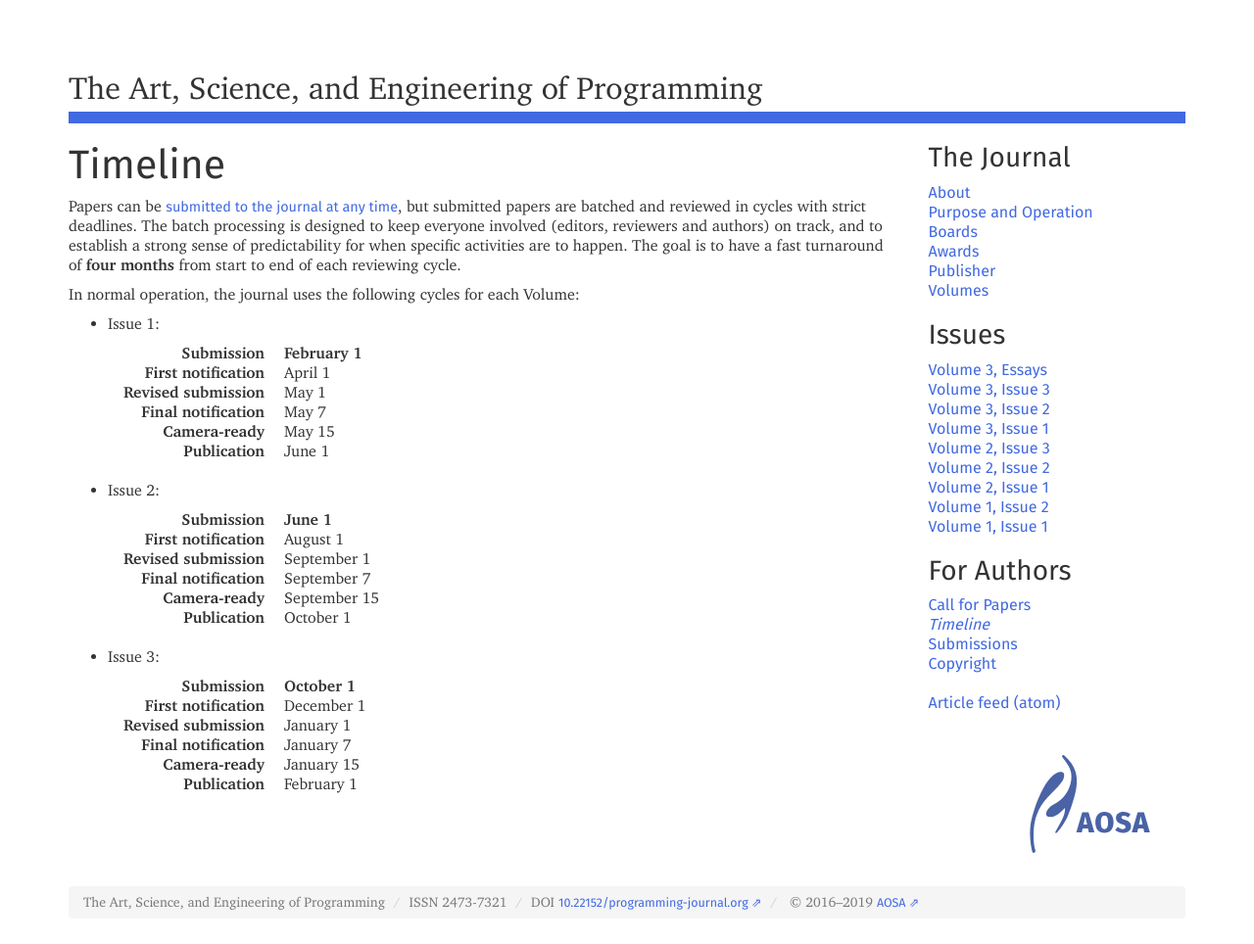
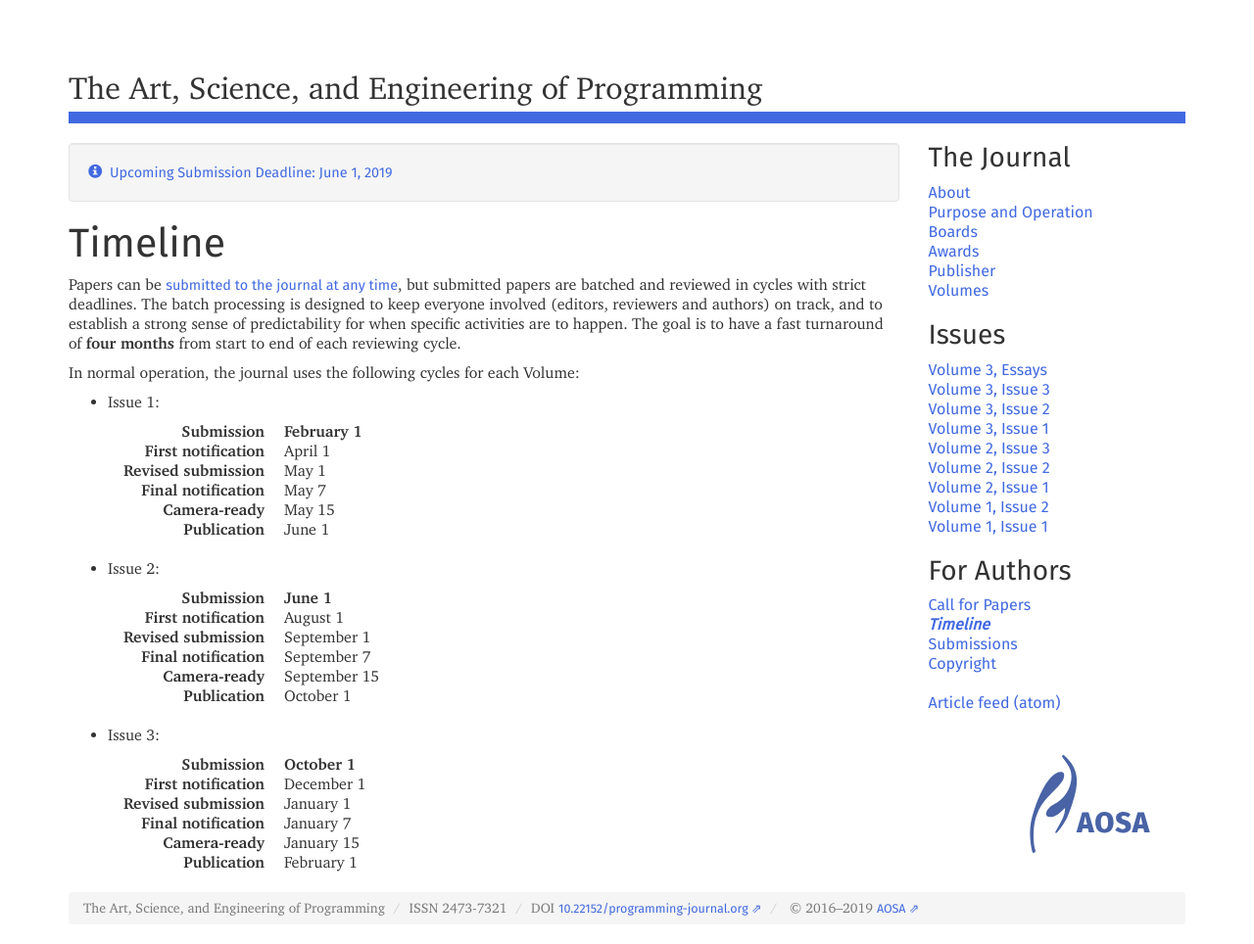
Before and after one commit to programming-journal/programming-journal.github.io, a Jekyll site: the page built from timeline/index.markdown, in a window 1280 px wide. Shown: the whole page at 98% size. Built offline with Jekyll 4.4.1, drawn with Linux system fonts in a browser that asks for light colours; nearby versions of some CDN libraries.

Commit message:
feature next deadline

```diff
--- a/timeline/index.markdown
+++ b/timeline/index.markdown
@@ -2,7 +2,7 @@
 title: Timeline
 category: For Authors
 order: 500
-
+featured: "Upcoming Submission Deadline: June 1, 2019"
 ---
 Papers can be [submitted to the journal at any time](/submission/), but submitted papers are batched and reviewed in cycles with strict deadlines. The batch processing is designed to keep everyone involved (editors, reviewers and authors) on track, and to establish a strong sense of predictability for when specific activities are to happen. The goal is to have a fast turnaround of **four months** from start to end of each reviewing cycle.
 
```
